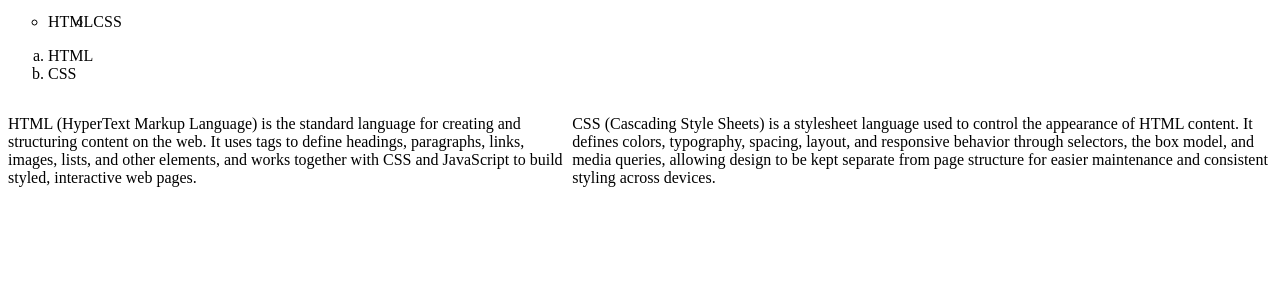
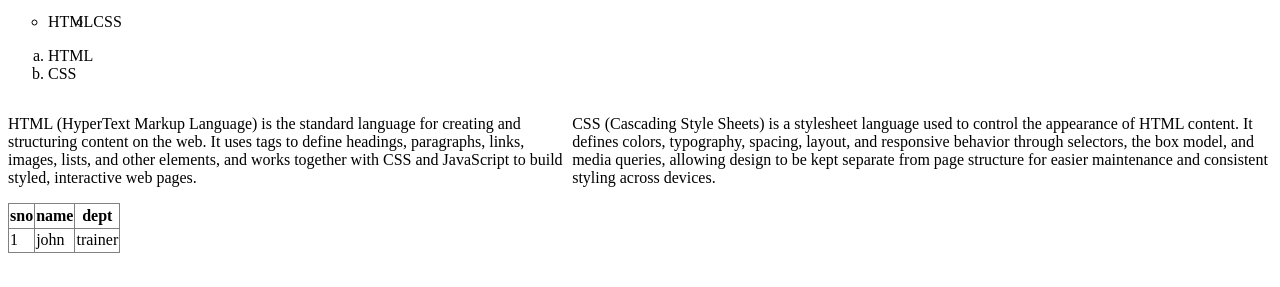
Before and after one commit to kalnoorbhagyashree-byte/HTML-Practicals, a plain HTML site: page heading.html in a window 1280 px wide. Shown: the part 123-410 px from the top of the page. Drawn offline with Linux system fonts and the light colour scheme.

Commit message:
task completed

```diff
--- a/heading.html
+++ b/heading.html
@@ -21,6 +21,18 @@
 <p>HTML (HyperText Markup Language) is the standard language for creating and structuring content on the web. It uses tags to define headings, paragraphs, links, images, lists, and other elements, and works together with CSS and JavaScript to build styled, interactive web pages.</p>
 <p>CSS (Cascading Style Sheets) is a stylesheet language used to control the appearance of HTML content. It defines colors, typography, spacing, layout, and responsive behavior through selectors, the box model, and media queries, allowing design to be kept separate from page structure for easier maintenance and consistent styling across devices.</p>
         </div>
+        <table border="1" style="border-collapse:collapse;width:100px;height:50px;">
+            <tr>
+            <th>sno</th>
+            <th>name</th>
+            <th>dept</th>
+            </tr>
+            <tr>
+                <td>1</td>
+                <td>john</td>
+                <td>trainer</td>
+            </tr>
+        </table>
 </p>
 </body>
 </html>
```
